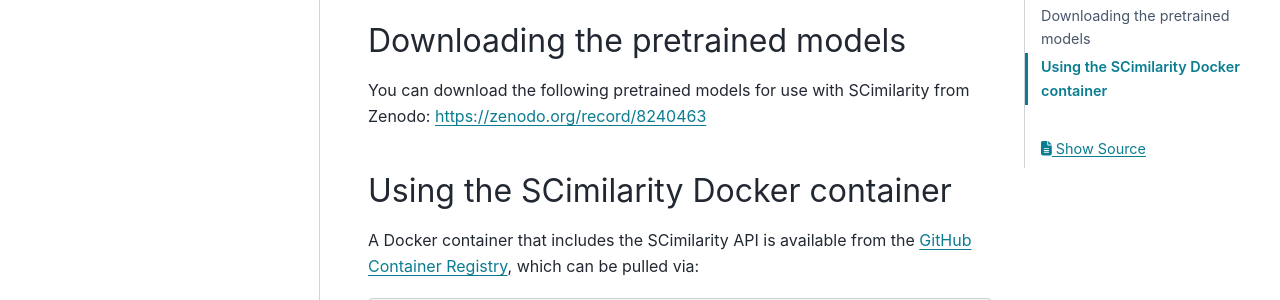
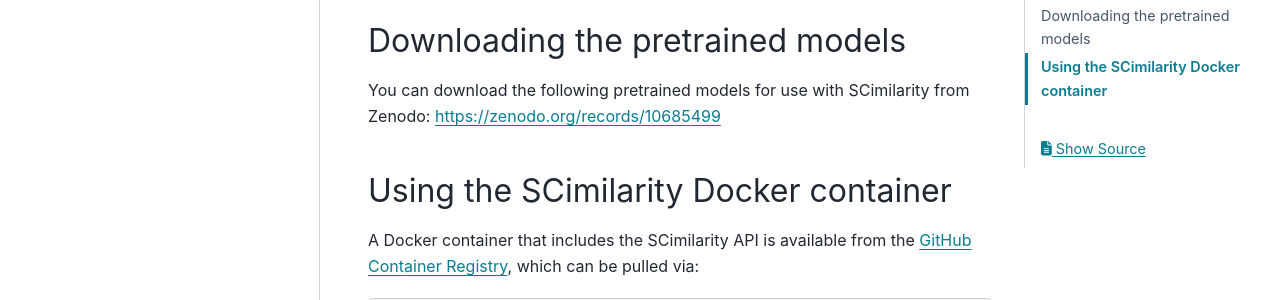
Before and after one commit to Genentech/scimilarity, a Sphinx documentation site: the page built from docs/install.rst, in a window 1280 px wide and 900 px high, scrolled down 640 px. Shown: the part 154-454 px from the top of the window. Built offline with Sphinx 7.4.7 and the PyData theme 0.15.4, drawn with Linux system fonts in a browser that asks for light colours; pages that are not in the unit, such as notebooks, are missing from menus; some of the changed lines change nothing that is shown.

Commit message:
Update Zenodo link

```diff
--- a/docs/install.rst
+++ b/docs/install.rst
@@ -32,7 +32,7 @@
 
 You can download the following pretrained models for use with SCimilarity from
 Zenodo:
-https://zenodo.org/record/8240463
+https://zenodo.org/records/10685499
 
 Using the SCimilarity Docker container
 --------------------------------------------------------------------------------
```
